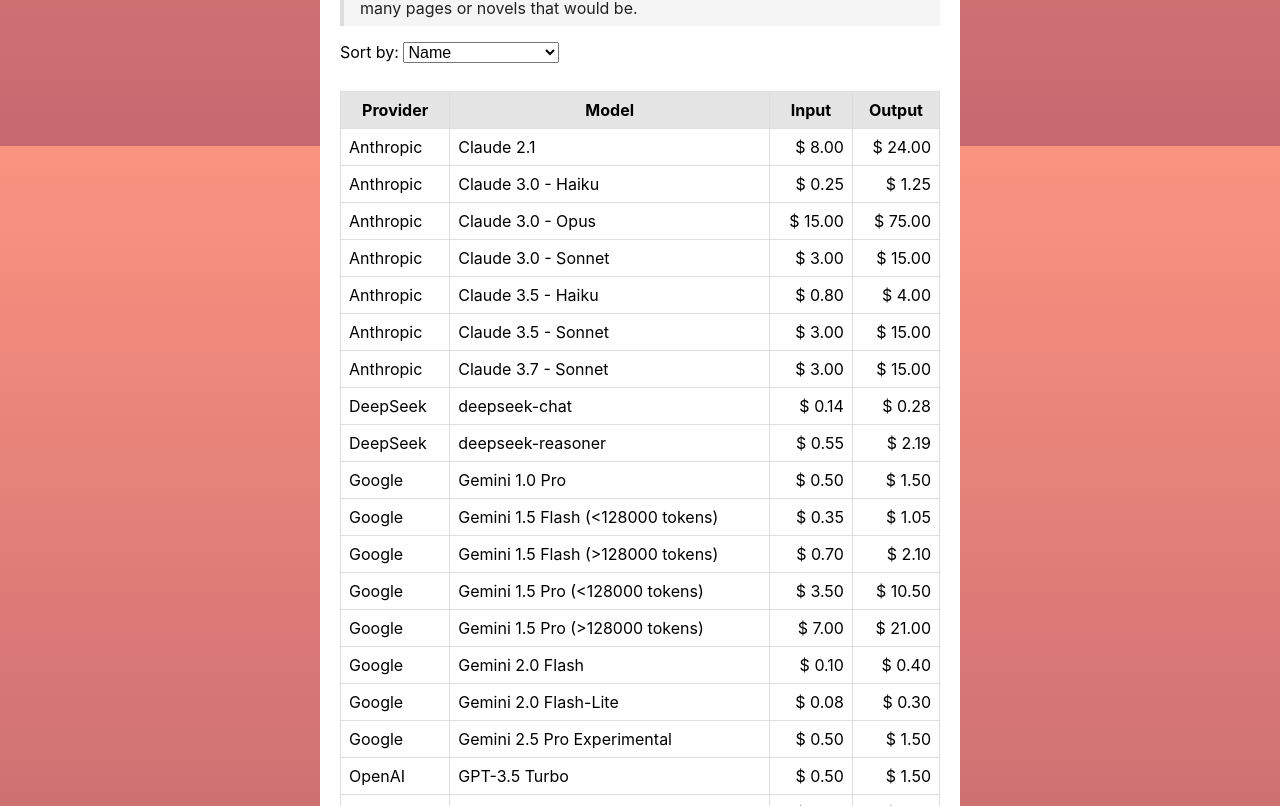
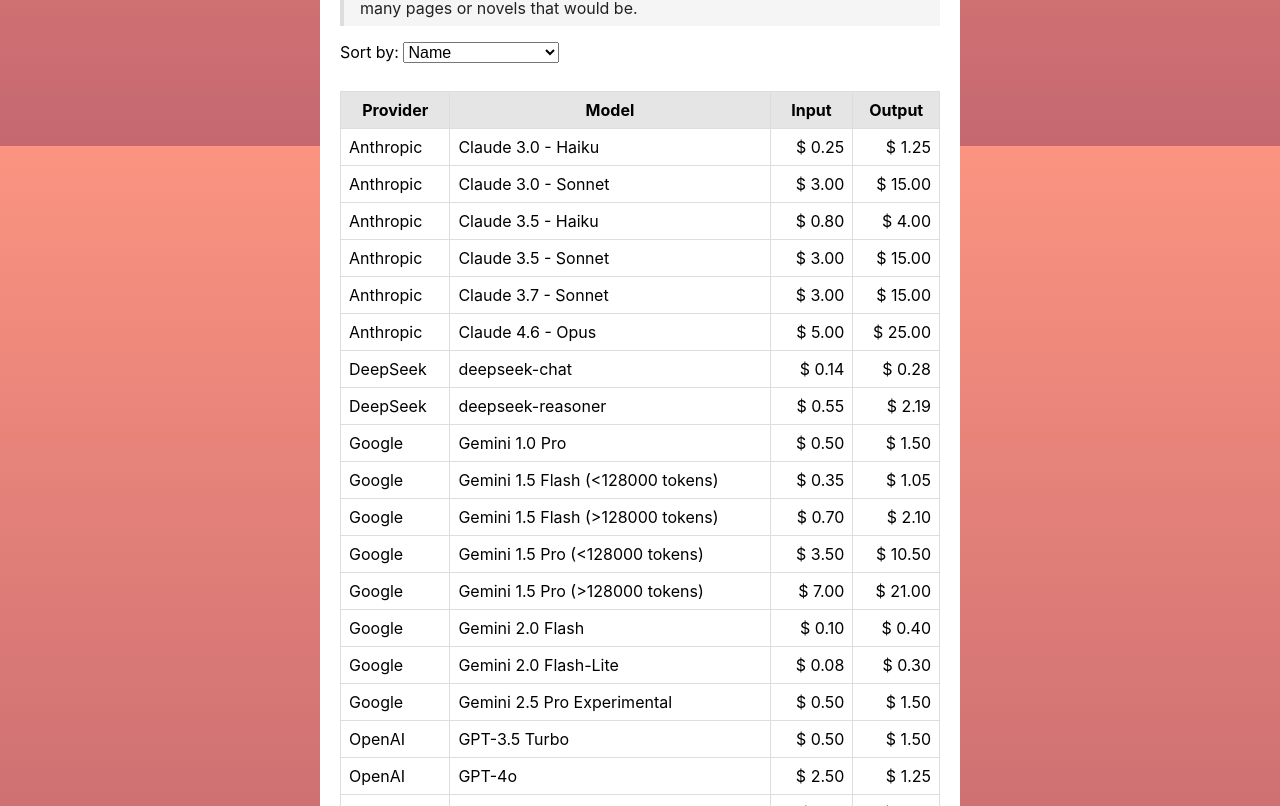
Before and after one commit to MichaelCurrin/token-translator, a React (Create React App) app: page / in a window 1280 px wide. Shown: the part 3054-3860 px from the top of the page. Built offline with nearby package versions, Linux system fonts and the light colour scheme.

Commit message:
update constants.js

```diff
--- a/src/constants.js
+++ b/src/constants.js
@@ -145,6 +145,12 @@ export const PRICE_PER_MILLION_TOKENS = [
   },
   {
     provider: 'Anthropic',
+    modelName: 'Claude 4.6 - Opus',
+    input: '5.00',
+    output: '25.00',
+  },
+  {
+    provider: 'Anthropic',
     modelName: 'Claude 3.7 - Sonnet', // same as 3.5
     input: '3.00',
     output: '15.00',
@@ -174,18 +180,6 @@ export const PRICE_PER_MILLION_TOKENS = [
     output: '15.00',
   },
   {
-    provider: 'Anthropic',
-    modelName: 'Claude 3.0 - Opus',
-    input: '15.00',
-    output: '75.00',
-  },
-  {
-    provider: 'Anthropic',
-    modelName: 'Claude 2.1',
-    input: '8.00',
-    output: '24.00',
-  },
-  {
     provider: 'xAI',
     modelName: 'Grok 4',
     input: '3.00',
```
